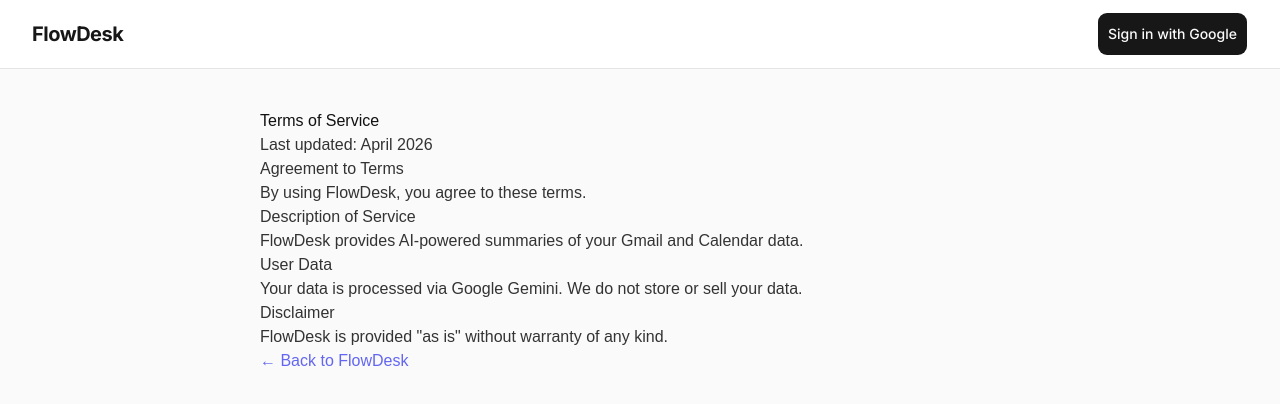
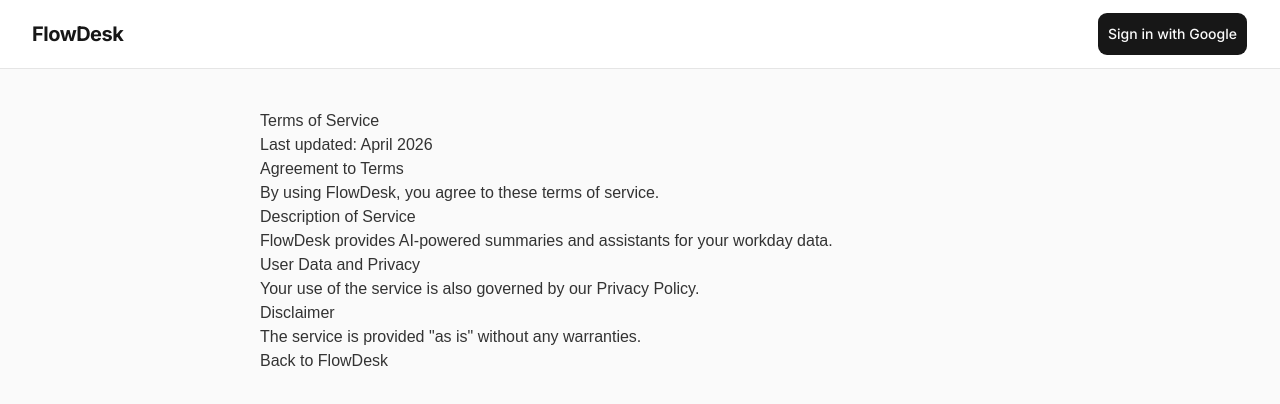
Before and after one commit to TanushReddy-Dev/Flowdesk, a Next.js app: page /terms in a window 1280 px wide. Shown: the top 404 px of the page. Built offline with nearby package versions, Linux system fonts and the light colour scheme; no server answers.

Commit message:
fix: add Next.js privacy and terms routes, exclude from auth middleware (proxy.ts)

```diff
--- a/app/privacy/page.tsx
+++ b/app/privacy/page.tsx
@@ -1,30 +1,24 @@
-import { Metadata } from "next";
-
-export const metadata: Metadata = {
-  title: "Privacy Policy - FlowDesk",
-};
-
-export default function PrivacyPage() {
+export default function PrivacyPolicy() {
   return (
-    <div style={{ fontFamily: 'sans-serif', maxWidth: '800px', margin: '40px auto', padding: '0 20px', color: '#333' }}>
-      <h1 style={{ color: '#111' }}>Privacy Policy</h1>
+    <main style={{ fontFamily: 'sans-serif', maxWidth: '800px',
+      margin: '40px auto', padding: '0 20px', color: '#333' }}>
+      <h1>Privacy Policy</h1>
       <p>Last updated: April 2026</p>
       <h2>Overview</h2>
-      <p>FlowDesk ("we", "us") is an AI-powered productivity assistant.
-      This policy explains how we handle your data.</p>
+      <p>FlowDesk is an AI-powered productivity assistant that helps
+      professionals manage their workday using Gmail and Google Calendar.</p>
       <h2>Data We Access</h2>
       <p>With your permission, FlowDesk accesses your Gmail and Google
       Calendar data in read-only mode to generate AI summaries.</p>
       <h2>Data Storage</h2>
-      <p>We do not store your emails or calendar events.
-      All data is processed in real-time and never saved to any database.</p>
+      <p>We do not store your emails or calendar events. All data is
+      processed in real-time and never saved to any database.</p>
       <h2>Third Party Services</h2>
-      <p>We use Google Gemini API to process and summarize your data.
-      No data is shared with any other third parties.</p>
+      <p>We use Google Gemini API to process your data. No data is
+      shared with any other third parties.</p>
       <h2>Contact</h2>
-      <p>For questions, contact:
-      <a href="mailto:reddytanush11@gmail.com" style={{ color: '#6366f1' }}>reddytanush11@gmail.com</a></p>
-      <p><a href="/" style={{ color: '#6366f1' }}>← Back to FlowDesk</a></p>
-    </div>
-  );
+      <p>reddytanush11@gmail.com</p>
+      <p><a href="/">Back to FlowDesk</a></p>
+    </main>
+  )
 }
--- a/app/terms/page.tsx
+++ b/app/terms/page.tsx
@@ -1,23 +1,18 @@
-import { Metadata } from "next";
-
-export const metadata: Metadata = {
-  title: "Terms of Service - FlowDesk",
-};
-
-export default function TermsPage() {
+export default function TermsOfService() {
   return (
-    <div style={{ fontFamily: 'sans-serif', maxWidth: '800px', margin: '40px auto', padding: '0 20px', color: '#333' }}>
-      <h1 style={{ color: '#111' }}>Terms of Service</h1>
+    <main style={{ fontFamily: 'sans-serif', maxWidth: '800px',
+      margin: '40px auto', padding: '0 20px', color: '#333' }}>
+      <h1>Terms of Service</h1>
       <p>Last updated: April 2026</p>
       <h2>Agreement to Terms</h2>
-      <p>By using FlowDesk, you agree to these terms.</p>
+      <p>By using FlowDesk, you agree to these terms of service.</p>
       <h2>Description of Service</h2>
-      <p>FlowDesk provides AI-powered summaries of your Gmail and Calendar data.</p>
-      <h2>User Data</h2>
-      <p>Your data is processed via Google Gemini. We do not store or sell your data.</p>
+      <p>FlowDesk provides AI-powered summaries and assistants for your workday data.</p>
+      <h2>User Data and Privacy</h2>
+      <p>Your use of the service is also governed by our Privacy Policy.</p>
       <h2>Disclaimer</h2>
-      <p>FlowDesk is provided "as is" without warranty of any kind.</p>
-      <p><a href="/" style={{ color: '#6366f1' }}>← Back to FlowDesk</a></p>
-    </div>
-  );
+      <p>The service is provided "as is" without any warranties.</p>
+      <p><a href="/">Back to FlowDesk</a></p>
+    </main>
+  )
 }
--- a/proxy.ts
+++ b/proxy.ts
@@ -7,5 +7,7 @@
 });
 
 export const config = {
-  matcher: ["/dashboard/:path*"],
+  matcher: [
+    '/((?!api|_next/static|_next/image|favicon.ico|privacy|terms).*)',
+  ],
 };
```
